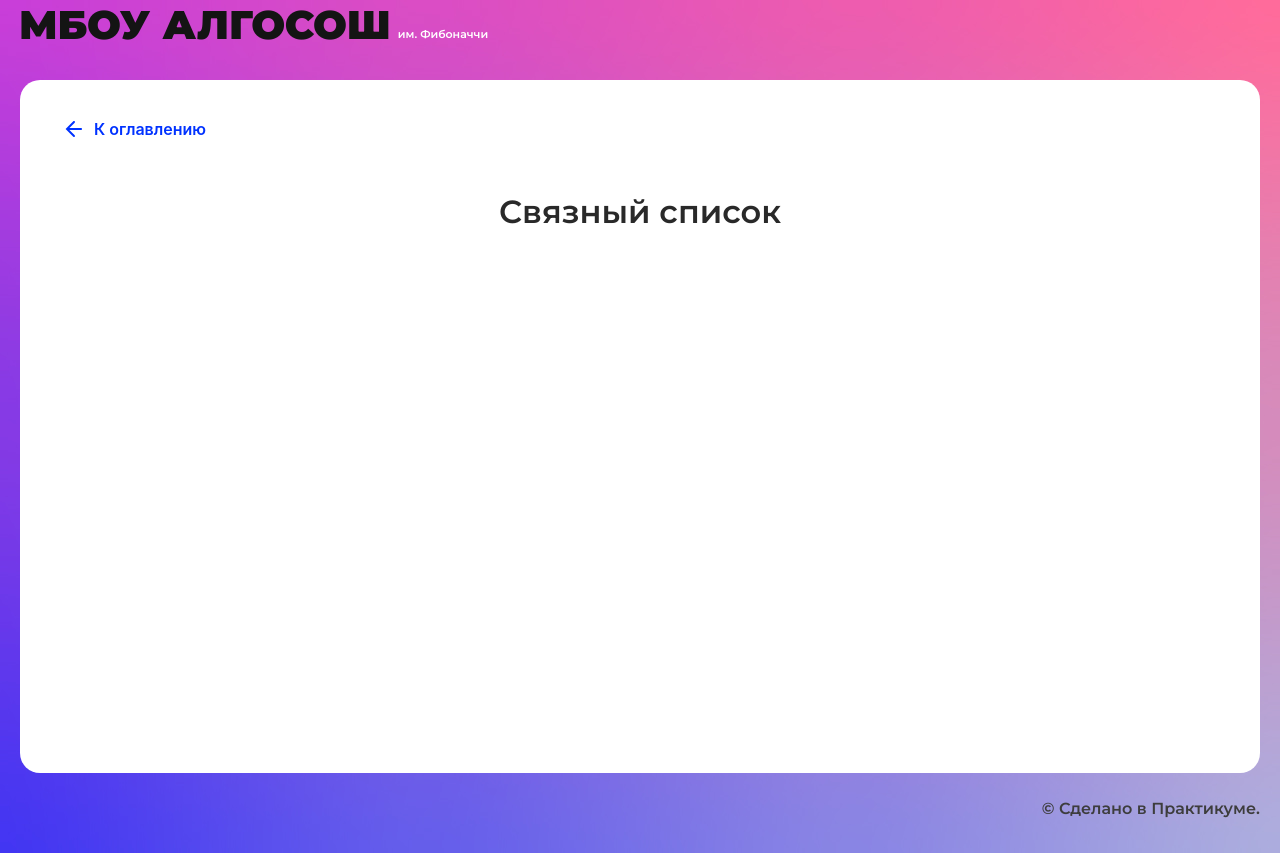
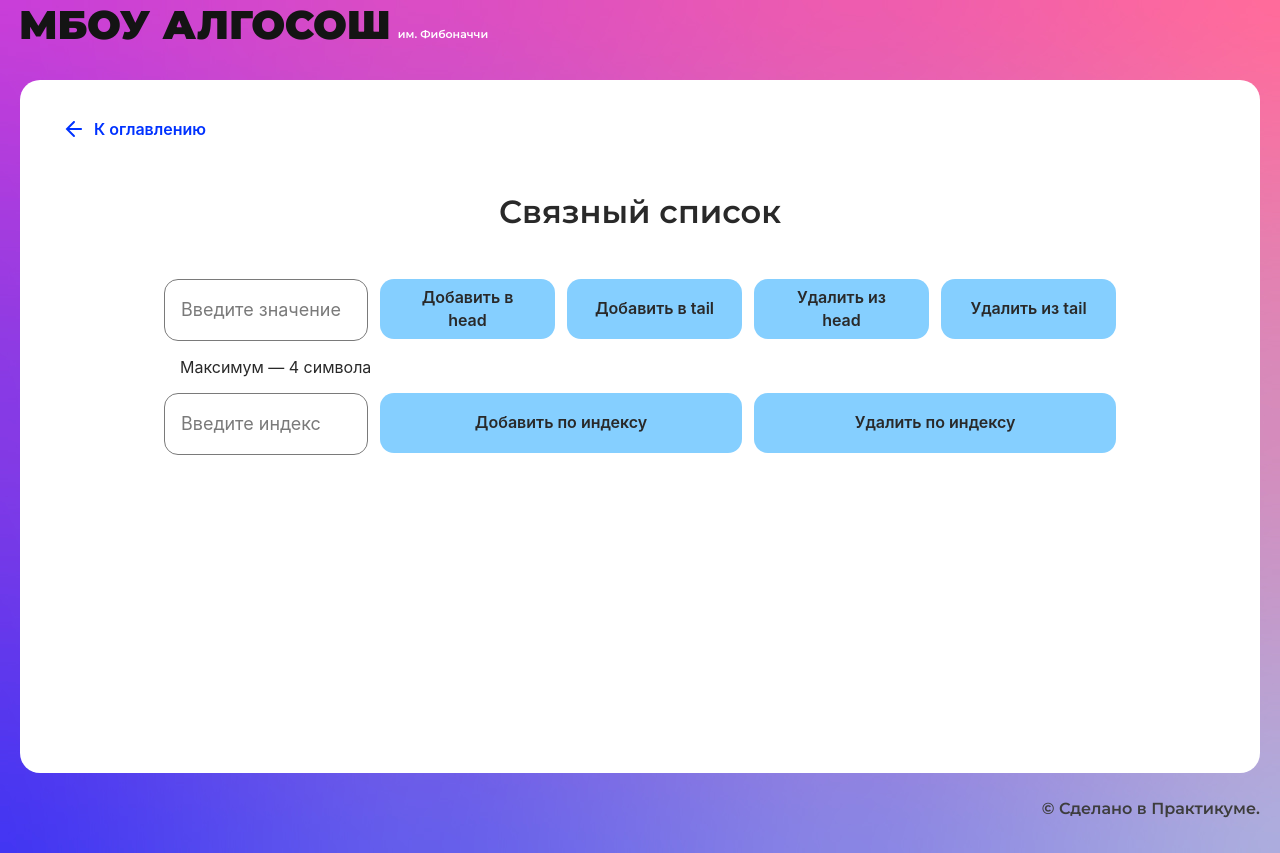
Before and after one commit to theverybusybee/algorithms-visualization, a React (Create React App) app: page /list in a window 1280 px wide. Built offline with nearby package versions, Linux system fonts and the light colour scheme.

Commit message:
inserting into the beginning of linked list added

```diff
--- /dev/null
+++ b/src/components/list-page/list-class.tsx
@@ -0,0 +1,101 @@
+interface IList<T> {
+  addToTheHead: (item: T) => void;
+  addToTheTail: (item: T) => void;
+  deleteFromTheHead: () => void;
+  peak: () => T | null;
+}
+
+export class Node<T> {
+  value: T;
+  next: Node<T> | null;
+  constructor(value: T, next?: Node<T> | null) {
+    this.value = value;
+    this.next = next === undefined ? null : next;
+  }
+}
+
+export class List<T> implements IList<T> {
+  private head: Node<T> | null = null;
+  private tail: Node<T> | null = null;
+
+  constructor(node: Node<T>) {
+    this.head = node;
+    this.tail = node;
+  }
+
+  addToTheHead = (item: T) => {
+    const newNode = new Node<T>(item);
+
+    // Если очередь пуста, новый элемент будет и tail, и head
+    if (this.head === null) {
+      this.head = newNode;
+      this.tail = this.head;
+      return this;
+    }
+
+    const currentNode = this.head;
+
+    // Добавляем новый элемент в конец очереди и меняем tail
+    this.head = newNode;
+    this.head.next = currentNode;
+  };
+
+  addToTheTail = (item: T): void => {
+    const newNode = new Node<T>(item);
+
+    // Если очередь пуста, новый элемент будет и tail, и head
+    if (this.tail === null) {
+      this.tail = newNode;
+      this.head = this.tail;
+      return;
+    }
+
+    // Добавляем новый элемент в конец очереди и меняем tail
+    this.tail.next = newNode;
+    this.tail = newNode;
+  };
+
+  deleteFromTheHead = (): void => {
+    // Если очередь пустая, ничего не удаляем
+    if (this.head === null) {
+      return;
+    }
+
+    // Удаляем первый элемент из очереди
+    this.head = this.head.next;
+
+    // Если head стал null, то меняем на null и tail
+    if (this.head === null) {
+      this.tail = null;
+    }
+  };
+
+  getLength = (): number => {
+    let length = 0;
+    while (this.head) {
+      length++;
+      this.head = this.head!.next;
+    }
+    return length;
+  };
+
+  iterate = (): void => {
+    let current = this.head;
+
+    while (current) {
+      console.log(current); // output the value of the node
+      current = current.next;
+    }
+  };
+
+  peak = (): T | null => {
+    if (this.isEmpty()) {
+      console.log("stack is empty");
+    }
+    return this.head?.value || null;
+  };
+
+  isEmpty = (): boolean => {
+    return this.head === null;
+  };
+}
--- /dev/null
+++ b/src/components/list-page/list-page.module.css
@@ -0,0 +1,33 @@
+.stack {
+  max-width: 952px;
+  margin: 0 auto;
+}
+
+.stackContainer {
+  display: flex;
+  gap: 12px;
+}
+
+.input {
+  min-width: 204px;
+  max-width: 204px;
+}
+
+.button {
+  width: 100%;
+}
+
+.caption {
+  text-align: start;
+  padding-left: 16px;
+  padding-right: 16px;
+}
+
+.circleContainer {
+  width: fit-content;
+  margin: 48px auto 0;
+  max-width: 945px;
+  display: flex;
+  flex-wrap: wrap;
+  gap: 16px;
+}
--- a/src/components/list-page/list-page.tsx
+++ b/src/components/list-page/list-page.tsx
@@ -1,10 +1,95 @@
-import React from "react";
+import styles from "./list-page.module.css";
+import React, { Dispatch, SetStateAction, useMemo, useState } from "react";
 import { SolutionLayout } from "../ui/solution-layout/solution-layout";
+import { Input } from "../ui/input/input";
+import { Button } from "../ui/button/button";
+import { TSortingStringArray } from "../utils/types";
+import { List, Node } from "./list-class";
 
 export const ListPage: React.FC = () => {
+  const [listArrState, setListArrState] = useState<TSortingStringArray[]>([]);
+  const [inputState, setInputState] = useState<string>("");
+  const [indexInputState, setIndexInputState] = useState<string>("");
+
+  const list = useMemo(() => {
+    return new List<string>(new Node("1245"));
+  }, []);
+
+  const onInputChange = (e: React.ChangeEvent<HTMLInputElement>) => {
+    const inputValue = e.currentTarget.value
+    setInputState(inputValue);
+
+  };
+
+
+  function pushNode(value: string) {
+    list.addToTheHead(value);
+    list.iterate();
+  }
+
   return (
     <SolutionLayout title="Связный список">
-
+      <div className={styles.stack}>
+        <div className={styles.stackContainer}>
+          <Input
+            onChange={onInputChange}
+            extraClass={styles.input}
+            // onChange={}
+            maxLength={4}
+            // value={inputState}
+            placeholder="Введите значение"
+          />
+          <Button
+            onClick={() => pushNode(inputState)}
+            extraClass={styles.button}
+            text="Добавить в head"
+            linkedList="small"
+            type="button"
+          ></Button>
+          <Button
+            extraClass={styles.button}
+            text="Добавить в tail"
+            linkedList="small"
+            // onClick={}
+          ></Button>
+          <Button
+            extraClass={styles.button}
+            text="Удалить из head"
+            linkedList="small"
+            // onClick={clearStack}
+          ></Button>
+          <Button
+            extraClass={styles.button}
+            text="Удалить из tail"
+            linkedList="small"
+            // onClick={clearStack}
+          ></Button>
+        </div>
+        <p className={styles.caption}>Максимум — 4 символа</p>
+        <form
+          // onSubmit={}
+          className={styles.stackContainer}
+        >
+          <Input
+            extraClass={styles.input}
+            // onChange={}
+            maxLength={4}
+            // value={inputState}
+            placeholder="Введите индекс"
+          />
+          <Button
+            extraClass={styles.button}
+            text="Добавить по индексу"
+            type="button"
+          ></Button>
+          <Button
+            extraClass={styles.button}
+            text="Удалить по индексу"
+            // onClick={}
+          ></Button>
+        </form>
+        <div className={styles.circleContainer}></div>
+      </div>
     </SolutionLayout>
   );
 };
--- /dev/null
+++ b/src/components/queue-page/queue-page.module.css
@@ -0,0 +1,36 @@
+.stack {
+  max-width: 829px;
+  margin: 0 auto;
+}
+
+.stackContainer {
+  display: flex;
+  gap: 12px;
+}
+
+.input {
+  max-width: 377px;
+}
+
+.button {
+  width: fit-content;
+}
+
+.button:last-of-type {
+  margin-left: auto;
+}
+
+.caption {
+  text-align: start;
+  padding-left: 16px;
+  padding-right: 16px;
+}
+
+.circleContainer {
+  width: fit-content;
+  margin: 48px auto 0;
+  max-width: 945px;
+  display: flex;
+  flex-wrap: wrap;
+  gap: 16px;
+}
--- a/src/components/queue-page/queue-page.tsx
+++ b/src/components/queue-page/queue-page.tsx
@@ -1,10 +1,65 @@
-import React from "react";
+import React, { useState } from "react";
+import styles from './queue-page.module.css'
 import { SolutionLayout } from "../ui/solution-layout/solution-layout";
+import { Input } from "../ui/input/input";
+import { Button } from "../ui/button/button";
+import { Circle } from "../ui/circle/circle";
+import { TSortingStringArray } from "../utils/types";
 
 export const QueuePage: React.FC = () => {
+
+  const [inputState, setInputState] = useState("");
+  const [stackArrState, setStackArrState] = useState<TSortingStringArray[]>([]);
+  // const [stack] = useState(new Stack<TSortingStringArray>());
+
   return (
     <SolutionLayout title="Очередь">
-
+        <div className={styles.stack}>
+          <form
+          // onSubmit={}
+           className={styles.stackContainer}>
+            <Input
+              extraClass={styles.input}
+              // onChange={}
+              maxLength={4}
+              value={inputState}
+            />
+            <Button
+              extraClass={styles.button}
+              text="Добавить"
+              linkedList="small"
+              type="submit"
+            ></Button>
+            <Button
+              extraClass={styles.button}
+              text="Удалить"
+              linkedList="small"
+              // onClick={}
+            ></Button>
+            <Button
+              extraClass={styles.button}
+              text="Очистить"
+              linkedList="small"
+              // onClick={clearStack}
+            ></Button>
+          </form>
+          <p className={styles.caption}>Максимум — 4 символа</p>
+          <div className={styles.circleContainer}>
+            {stackArrState &&
+              stackArrState.map((el, index) => {
+                console.log(index);
+                return (
+                  <Circle
+                    letter={el.value}
+                    state={el.type}
+                    key={index}
+                    index={index}
+                    // head={isTop(stackArrState, index)}
+                  />
+                );
+              })}
+          </div>
+        </div>
     </SolutionLayout>
   );
 };
--- a/src/components/sorting-page/sorting-page.tsx
+++ b/src/components/sorting-page/sorting-page.tsx
@@ -6,12 +6,12 @@ import { RadioInput } from "../ui/radio-input/radio-input";
 import { SolutionLayout } from "../ui/solution-layout/solution-layout";
 import { Direction } from "../../types/direction";
 import { randomArr, bubbleSort, selectionSort } from "../utils/sort-functions";
-import { TSortingArray } from "../utils/types";
+import { TSortingNumberArray } from "../utils/types";
 
 export const SortingPage: React.FC = () => {
   const [radioInputState, setRadioInputState] = useState<string>("selectionSort");
   const [directionState, setDirectionState] = useState<string>("");
-  const [arrState, setArrState] = useState<TSortingArray[]>([]);
+  const [arrState, setArrState] = useState<TSortingNumberArray[]>([]);
 console.log(arrState)
 
   const setSortingKind = (e: ChangeEvent<HTMLInputElement>) => {
@@ -25,7 +25,7 @@ console.log(arrState)
       ? bubbleSort(arrState, buttonChosen!, setArrState)
       : selectionSort(arrState, buttonChosen!, setArrState);
   };
-console.log(arrState)
+
   const test = () => {
     setArrState(randomArr(3, 17));
   };
--- a/src/components/stack-page/stack-page.tsx
+++ b/src/components/stack-page/stack-page.tsx
@@ -8,16 +8,12 @@ import { ElementStates } from "../../types/element-states";
 import { Circle } from "../ui/circle/circle";
 import { ITERATION_TIME_FOR_ANIMATION_SHORT } from "../utils/constants";
 import { setDelayForAnimation } from "../utils/utils";
-
-type TArrType = {
-  value: string | number;
-  type: ElementStates;
-};
+import { TSortingStringArray } from "../utils/types";
 
 export const StackPage: React.FC = () => {
   const [inputState, setInputState] = useState("");
-  const [stackArrState, setStackArrState] = useState<TArrType[]>([]);
-  const [stack] = useState(new Stack<TArrType>());
+  const [stackArrState, setStackArrState] = useState<TSortingStringArray[]>([]);
+  const [stack] = useState(new Stack<TSortingStringArray>());
 
   const onChange = (e: React.ChangeEvent<HTMLInputElement>) => {
     setInputState(e.currentTarget.value);
@@ -48,7 +44,7 @@ export const StackPage: React.FC = () => {
     setStackArrState([...stack.getContent()]);
   };
 
-  const isTop = (arr: TArrType[], index: number): string => {
+  const isTop = (arr: TSortingStringArray[], index: number): string => {
     const { length } = arr;
     return length - 1 === index ? "top" : "";
   };
--- a/src/components/string/string.tsx
+++ b/src/components/string/string.tsx
@@ -8,7 +8,7 @@ import React, {
 } from "react";
 import { setDelayForAnimation } from "../utils/utils";
 import { ITERATION_TIME_FOR_ANIMATION_LONG } from "../utils/constants";
-import { TCharactersArray, TStringArray } from "../utils/types";
+import { TSortingStringArray, TStringArray } from "../utils/types";
 import { SolutionLayout } from "../ui/solution-layout/solution-layout";
 import { ElementStates } from "../../types/element-states";
 import { Input } from "../ui/input/input";
@@ -18,7 +18,7 @@ import { Circle } from "../ui/circle/circle";
 export const StringComponent: React.FC = () => {
   const [inputValueState, setInputValueState] = useState<TStringArray>([]);
   const [sortingCharactersState, setSortingCharactersState] = useState<
-    TCharactersArray[]
+    TSortingStringArray[]
   >([]);
 
   const onChange = (e: ChangeEvent<HTMLInputElement>) => {
@@ -28,17 +28,17 @@ export const StringComponent: React.FC = () => {
 
   const submit = (e: SyntheticEvent<HTMLFormElement>) => {
     e.preventDefault();
-    const arrForDisplay = inputValueState.map((character) => {
-      return { character: character, type: ElementStates.Default };
+    const arrForDisplay = inputValueState.map((item) => {
+      return { value: item, type: ElementStates.Default };
     });
-    setSortingCharactersState(arrForDisplay);
+    setSortingCharactersState([...arrForDisplay]);
     sortStringArray(arrForDisplay, setSortingCharactersState);
   };
 
   const swap = (
     firstElement: number,
     secondElement: number,
-    arr: TCharactersArray[]
+    arr: TSortingStringArray[]
   ) => {
     const saveFirstElement = arr[firstElement];
     arr[firstElement] = arr[secondElement];
@@ -47,8 +47,8 @@ export const StringComponent: React.FC = () => {
   };
 
   async function sortStringArray(
-    arr: TCharactersArray[],
-    setSortingCharactersState: Dispatch<SetStateAction<TCharactersArray[]>>
+    arr: TSortingStringArray[],
+    setSortingCharactersState: Dispatch<SetStateAction<TSortingStringArray[]>>
   ) {
     const mid = Math.floor((arr.length - 1) / 2);
     for (
@@ -86,9 +86,7 @@ export const StringComponent: React.FC = () => {
       <div className={styles.circlesContainer}>
         {sortingCharactersState &&
           sortingCharactersState.map((obj, index) => {
-            return (
-              <Circle letter={obj.character} key={index} state={obj.type} />
-            );
+            return <Circle letter={obj.value} key={index} state={obj.type} />;
           })}
       </div>
     </SolutionLayout>
--- a/src/components/utils/types.ts
+++ b/src/components/utils/types.ts
@@ -2,12 +2,12 @@ import { ElementStates } from "../../types/element-states";
 
  export type TStringArray = string[];
 
- export type TCharactersArray = {
-  character: string,
+ export type TSortingStringArray = {
+  value: string,
   type: ElementStates,
  };
 
-  export type TSortingArray = {
+  export type TSortingNumberArray = {
   value: number,
   type: ElementStates,
  };
```
Also changed, not shown: src/components/utils/sort-functions.ts (+8 -8 lines).
